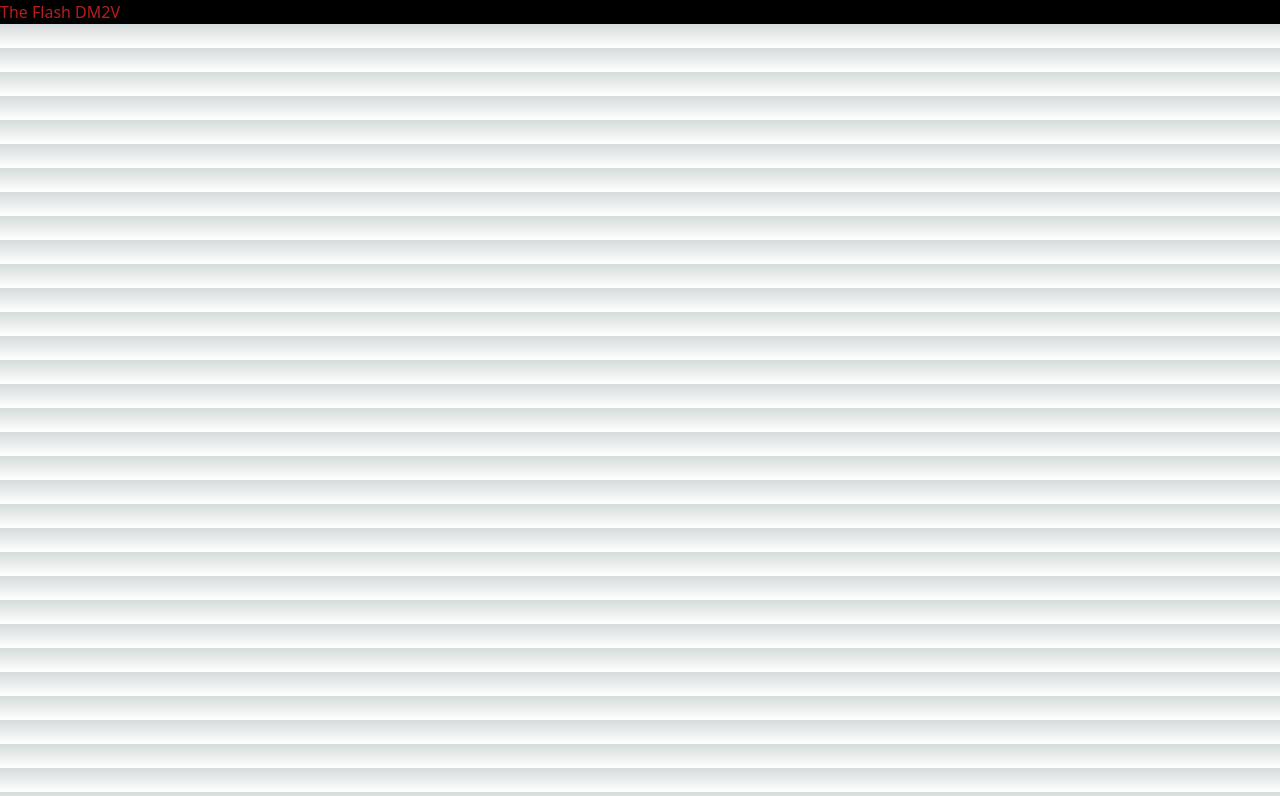
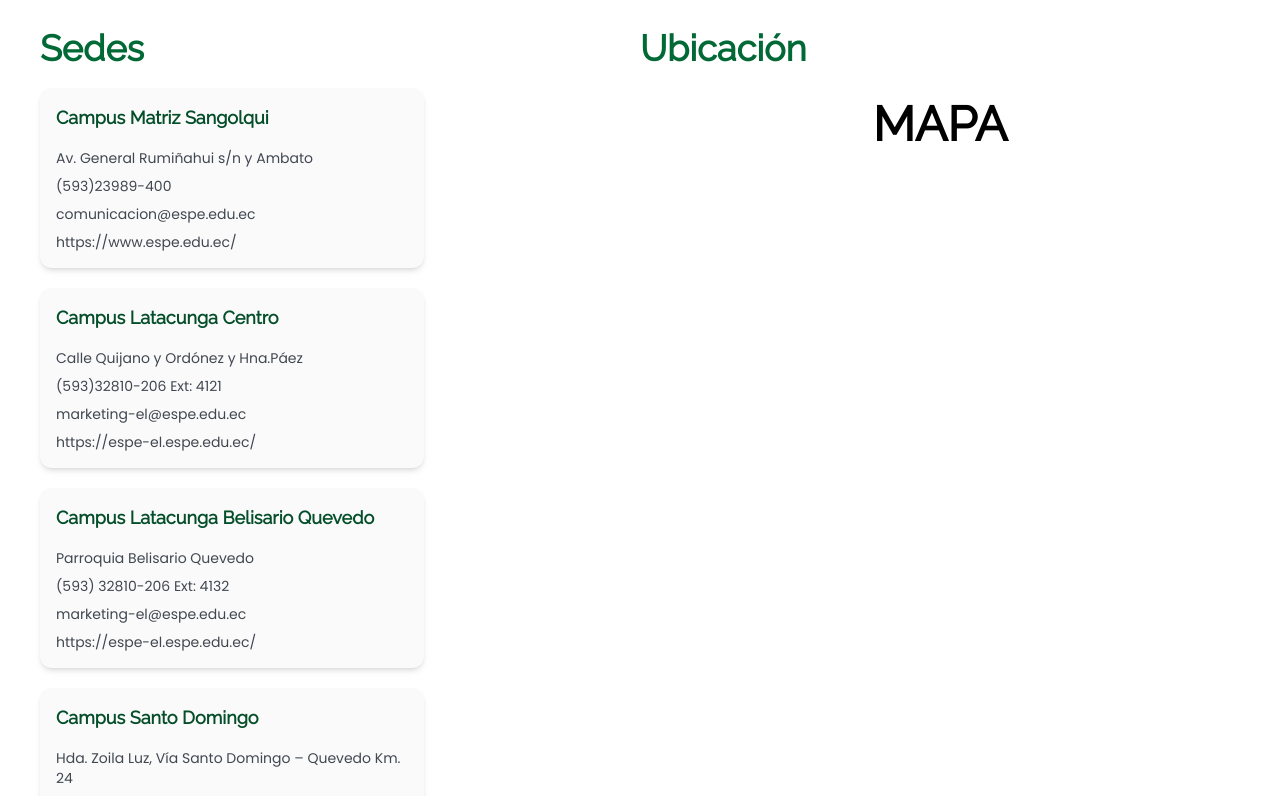
Before and after one commit to DM2V/sistema-postulacion, a Next.js app in the folder frontend/: page / in a window 1280 px wide. Shown: the top 796 px of the page. Built offline with nearby package versions, Linux system fonts and the light colour scheme.

Commit message:
Add campus page

```diff
--- a/frontend/src/components/Campus/AboutCampus.tsx
+++ b/frontend/src/components/Campus/AboutCampus.tsx
@@ -0,0 +1,27 @@
+interface AboutCampusProps {
+  info: {
+    imageUrl: string;
+    title: string;
+    description: string;
+  };
+}
+
+function AboutCampus({ info }: AboutCampusProps) {
+  const { imageUrl, title, description } = info;
+  return (
+    <div className="bg-bg-primary-color shadow-md overflow-hidden flex flex-col lg:flex-row w-full max-w-full mx-auto p-2 mt-5 mb-5">
+      <div className="lg:w-1/2">
+        <img src={imageUrl} alt={title} />
+      </div>
+
+      <div className="lg:w-1/2 p-6">
+        <h5 className="font-extrabold mb-2 text-secondary-color text-2xl">
+          {title}
+        </h5>
+        <p className="text-body-small">{description}</p>
+      </div>
+    </div>
+  );
+}
+
+export default AboutCampus;
--- /dev/null
+++ b/frontend/src/components/Campus/InfoCampus.tsx
@@ -0,0 +1,47 @@
+interface InfoCampusProps {
+  info: {
+    title: string;
+    location: string;
+    phone: string;
+    email: string;
+    website: string;
+  };
+}
+//import { Circle } from "../../..//public/assets/icons/icons";
+
+function InfoCampus({ info }: InfoCampusProps) {
+  const { title, location, phone, email, website } = info;
+
+  return (
+    <div className="bg-bg-primary-color p-4 rounded-xl shadow-md w-96 text-tp-body-color text-body-small mt-5 mb-5">
+      <div className="flex items-center mb-4 text-secondary-color">
+        {/* <Circle /> */}
+        <h5 className="font-extrabold text-lg">{title}</h5>
+      </div>
+
+      <p className="flex items-center mb-2">
+        {/* <Map /> */}
+        {location}
+      </p>
+
+      <p className="flex items-center mb-2">
+        {/* <Phone /> */}
+        {phone}
+      </p>
+
+      <p className="flex items-center mb-2">
+        {/* <Email /> */}
+        {email}
+      </p>
+
+      <p className="flex items-center">
+        {/* <WebSite /> */}
+        <a href={website} target="_blank" rel="noreferrer">
+          {website}
+        </a>
+      </p>
+    </div>
+  );
+}
+
+export default InfoCampus;
--- /dev/null
+++ b/frontend/src/pages/Public/Campus.tsx
@@ -0,0 +1,134 @@
+import { useEffect, useState } from "react";
+
+import AboutCampus from "../../components/Campus/AboutCampus";
+import InfoCampus from "../../components/Campus/InfoCampus";
+//import MapView from "../../components/Campus/MapView";
+
+function Campus() {
+  const [campusData, setCampusData] = useState([]);
+  const [aboutCampus, setAboutCampus] = useState([]);
+
+  useEffect(() => {
+    const campusInfo = [
+      {
+        title: "Campus Matriz Sangolqui",
+        location: "Av. General Rumiñahui s/n y Ambato",
+        phone: "(593)23989-400",
+        email: "comunicacion@espe.edu.ec",
+        website: "https://www.espe.edu.ec/",
+      },
+      {
+        title: "Campus Latacunga Centro",
+        location: "Calle Quijano y Ordónez y Hna.Páez",
+        phone: "(593)32810-206 Ext: 4121",
+        email: "marketing-el@espe.edu.ec",
+        website: "https://espe-el.espe.edu.ec/",
+      },
+      {
+        title: "Campus Latacunga Belisario Quevedo",
+        location: "Parroquia Belisario Quevedo",
+        phone: "(593) 32810-206 Ext: 4132",
+        email: "marketing-el@espe.edu.ec",
+        website: "https://espe-el.espe.edu.ec/",
+      },
+      {
+        title: "Campus Santo Domingo",
+        location: "Hda. Zoila Luz, Vía Santo Domingo – Quevedo Km. 24",
+        phone: "(593)22722-246",
+        email: "santodomingo@espe.edu.ec",
+        website: "http://santodomingo.espe.edu.ec/",
+      },
+    ];
+
+    const aboutCampus = [
+      {
+        imageUrl:
+          "https://www.espe.edu.ec/wp-content/uploads/2021/03/Espe-Matriz-Sangolqui.gif",
+        title: "Campus Sangolqui",
+        description:
+          "Nuestro campus es un lugar donde la innovación y la excelencia se fusionan para formar a los líderes del mañana. Aquí, encontrarás una amplia gama de emocionantes programas académicos, desde Ingeniería de Software hasta Medicina. También ofrecemos oportunidades en áreas de alta demanda como Tecnologías de la Información, Administración de Empresas y Biotecnología.",
+      },
+      {
+        imageUrl:
+          "https://espe-el.espe.edu.ec/wp-content/uploads/2020/10/Espe-latacunga-centro.jpg",
+        title: "Campus Latacunga Centro",
+        description:
+          "En el corazón de Latacunga, nuestro campus se especializa en Mecatrónica, una disciplina que combina la mecánica, la electrónica y la informática. Aquí, los estudiantes obtienen las habilidades necesarias para abordar los desafíos de la automatización y la tecnología avanzada en una variedad de industrias.",
+      },
+      {
+        imageUrl:
+          "https://santodomingo.espe.edu.ec/wp-content/uploads/2019/12/Espe-Latacunga.jpg",
+        title: "Campus Latacunga Belisario Quevedo",
+        description:
+          "Este es el lugar donde la excelencia se encuentra con la ingeniería. Ofrecemos programas emocionantes como Petroquímica e Ingeniería Automotriz, junto con opciones en Electrónica y Automatización y Electromecánica. Nuestro campus está diseñado para prepararte para una carrera en la vanguardia de la tecnología y la industria.",
+      },
+      {
+        imageUrl:
+          "https://santodomingo.espe.edu.ec/wp-content/uploads/2020/09/Espe-Sede-Santo-Domingo.jpg",
+        title: "Campus Santo Domingo",
+        description:
+          "Nuestro campus en Santo Domingo de los Tsáchilas es un centro de innovación en Tecnologías de la Información, Agropecuaria y Biotecnología. Aquí, los futuros profesionales encuentran un ambiente estimulante para desarrollar habilidades tecnológicas y empresariales que los prepararán para enfrentar los desafíos del siglo XXI.",
+      },
+    ];
+
+    setCampusData(campusInfo);
+    setAboutCampus(aboutCampus);
+  }, []);
+
+  return (
+    <div className="container mx-auto mt-2 px-10 mb-10">
+      <div className="lg:grid grid-cols-1 md:grid-cols-1 lg:grid-cols-2 lg:gap-0 ">
+        {/* InfoCampus */}
+        <section className="md:flex md:flex-col md:justify-center md:items-center lg:block">
+          <h3 className="text-primary-color mt-5 font-bold text-h3 min-[320px]:text-center md:text-left lg:text-left ">
+            Sedes
+          </h3>
+          {campusData.map((data, index) => (
+            <article
+              key={index}
+              className="transition-transform hover:scale-105">
+              <InfoCampus key={index} info={data} />
+            </article>
+          ))}
+        </section>
+
+        {/* Location */}
+        <section>
+          <h3 className="text-primary-color mt-5 font-bold text-h3 mb-5">
+            Ubicación
+          </h3>
+          <div className="flex flex-col items-center justify-center">
+            {/* <MapView /> */}
+            <h1>MAPA</h1>
+          </div>
+        </section>
+      </div>
+
+      <div className="flex flex-col justify-center items-center">
+        <section className="bg-secondary-color text-white p-5 m-5 rounded-2xl sm:w-full md:w-4/5 lg:w-11/12">
+          <p>
+            En la Universidad de las Fuerzas Armadas ESPE, estamos orgullosos de
+            ofrecer una variedad de sedes especializadas en diferentes
+            disciplinas académicas. Cada una de nuestras sedes está diseñada
+            para brindar una educación de calidad y oportunidades únicas en su
+            campo respectivo. Descubre más sobre cada una de nuestras sedes y lo
+            que tienen para ofrecerte.
+          </p>
+        </section>
+
+        <h3 className="text-ter-color text-h3 font-bold mt-10 mb-5 mr-auto">
+          Conoce más sobre nuestras Sedes
+        </h3>
+
+        {/* AboutCampus */}
+        {aboutCampus.map((data, index) => (
+          <article key={index} className="mb-5">
+            <AboutCampus key={index} info={data} />
+          </article>
+        ))}
+      </div>
+    </div>
+  );
+}
+
+export default Campus;
--- a/frontend/src/pages/index.tsx
+++ b/frontend/src/pages/index.tsx
@@ -1,7 +1,5 @@
+import Campus from "../pages/Public/Campus";
+
 export default function Home() {
-  return (
-    <div className="bg-black">
-      <h1 className="text-red-700">The Flash DM2V</h1>
-    </div>
-  );
+  return <Campus />;
 }
--- a/frontend/src/styles/globals.css
+++ b/frontend/src/styles/globals.css
@@ -1,27 +1,69 @@
+@import "@fontsource/poppins";
+@import "@fontsource/raleway";
+
 @tailwind base;
 @tailwind components;
 @tailwind utilities;
 
-:root {
-  --foreground-rgb: 0, 0, 0;
-  --background-start-rgb: 214, 219, 220;
-  --background-end-rgb: 255, 255, 255;
+.leaflet-container {
+  height: 500px;
+  width: 100%;
 }
 
-@media (prefers-color-scheme: dark) {
-  :root {
-    --foreground-rgb: 255, 255, 255;
-    --background-start-rgb: 0, 0, 0;
-    --background-end-rgb: 0, 0, 0;
-  }
+/* Estilos para encabezados */
+h1,
+h2,
+h3,
+h4,
+h5 {
+  font-family: "Raleway", sans-serif;
+}
+body {
+  font-family: "Poppins", sans-serif;
 }
 
-body {
-  color: rgb(var(--foreground-rgb));
-  background: linear-gradient(
-      to bottom,
-      transparent,
-      rgb(var(--background-end-rgb))
-    )
-    rgb(var(--background-start-rgb));
+h1 {
+  font-weight: bold;
+  font-size: 3rem;
 }
+
+h2 {
+  font-family: "Raleway", sans-serif;
+  font-weight: semibold;
+  font-size: 2.25rem;
+  line-height: 1;
+}
+
+h3 {
+  font-family: "Raleway", sans-serif;
+  font-weight: medium;
+  font-size: 2rem;
+  line-height: 2.5rem;
+}
+
+h4 {
+  font-family: "Raleway", sans-serif;
+  font-weight: medium;
+  font-size: 1.875rem;
+  line-height: 2.25rem;
+}
+
+h5 {
+  font-weight: medium;
+  font-size: 1.5rem;
+  line-height: 2rem;
+}
+
+h6 {
+  font-family: "Raleway", sans-serif;
+  font-weight: medium;
+  font-size: 1.125rem;
+  line-height: 1.5rem;
+}
+
+.slick-prev:before {
+  color: #003624;
+}
+.slick-next:before {
+  color: #003624;
+}
--- a/frontend/tailwind.config.ts
+++ b/frontend/tailwind.config.ts
@@ -1,20 +1,61 @@
-import type { Config } from 'tailwindcss'
+import type { Config } from "tailwindcss";
 
 const config: Config = {
   content: [
-    './src/pages/**/*.{js,ts,jsx,tsx,mdx}',
-    './src/components/**/*.{js,ts,jsx,tsx,mdx}',
-    './src/app/**/*.{js,ts,jsx,tsx,mdx}',
+    "./src/components/**/*.{js,ts,jsx,tsx,mdx}",
+    "./src/pages/**/*.{js,ts,jsx,tsx,mdx}",
+    "./src/layout/**/*.{js,ts,jsx,tsx,mdx}",
   ],
   theme: {
     extend: {
-      backgroundImage: {
-        'gradient-radial': 'radial-gradient(var(--tw-gradient-stops))',
-        'gradient-conic':
-          'conic-gradient(from 180deg at 50% 50%, var(--tw-gradient-stops))',
+      fontFamily: {
+        raleway: ["raleway", "sans"],
+        poppins: ["poppins", "sans"],
+      },
+      colors: {
+        "primary-color": "#006935",
+        "secondary-color": "#044E29",
+        "ter-color": "#003624",
+        "4-color": "#66FF66",
+        "5-color": "#217164",
+        "bg-primary-color": "#FAFAFA",
+        "state-hover": "#2C9382",
+        "state-hover-secondary": "#EDF4FF",
+        "state-press": "#004A3E",
+        "tp-heading-color": "#14181F",
+        "tp-body-color": "#414750",
+        "tp-disable-color": "#565E69",
+        "fill-sucess": "#98C729",
+        "fill-error": "#DD331D",
+        "fill-warning": "#E8B93F",
+        "gray-bg": "#F3F4F5",
+        "gray-bg2": "#AEB3BC",
+        "bg-error": "#FDE7E5",
+        "bg-warning": "#FFF6E0",
+        "bg-sucess": "#F3FFD6",
+        "bg-disable": "#E0E2E5",
+        "dark-vanilla": "#D0BEAB",
+        "space-cadet": "#262C4C",
+      },
+      fontSize: {
+        h1: ["3.75rem", "1"],
+        h2: ["3rem", "1"],
+        h3: ["2.25rem", "2.5rem"],
+        h4: ["1.875rem", "2.25rem"],
+        h5: ["1.5rem", "2rem"],
+        h6: ["1.125rem", "1.5rem"],
+        "body-medium": ["1rem", "1.5rem"],
+        "body-small": ["0.875rem", "1.25rem"],
+        "body-xs": ["0.75rem", "1rem"],
+        "body-medium-medium": ["1rem", "1.5rem"],
+        "body-small-medium": ["0.875rem", "1rem"],
+        "body-xs-medium": ["0.75rem", "1rem"],
+        label: ["0.75rem", "1rem"],
+        placeholder: ["1rem", "1.5rem"],
+        body: ["1rem", "1.5rem"],
       },
     },
   },
   plugins: [],
-}
-export default config
+};
+export default config;
```
Also changed, not shown: frontend/package.json (+7 -5 lines), 1 other file (tests, documents, lock files or other folders).
